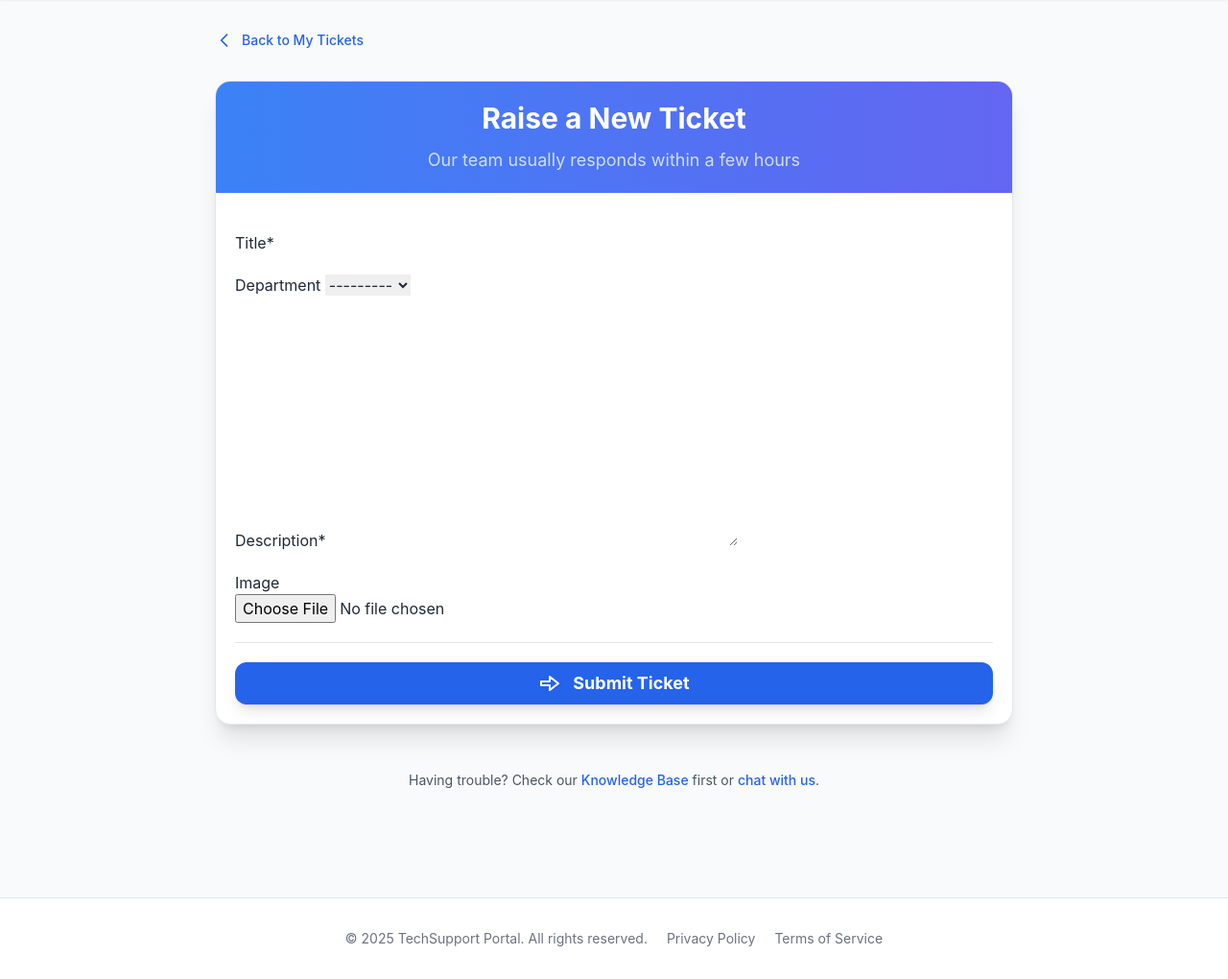
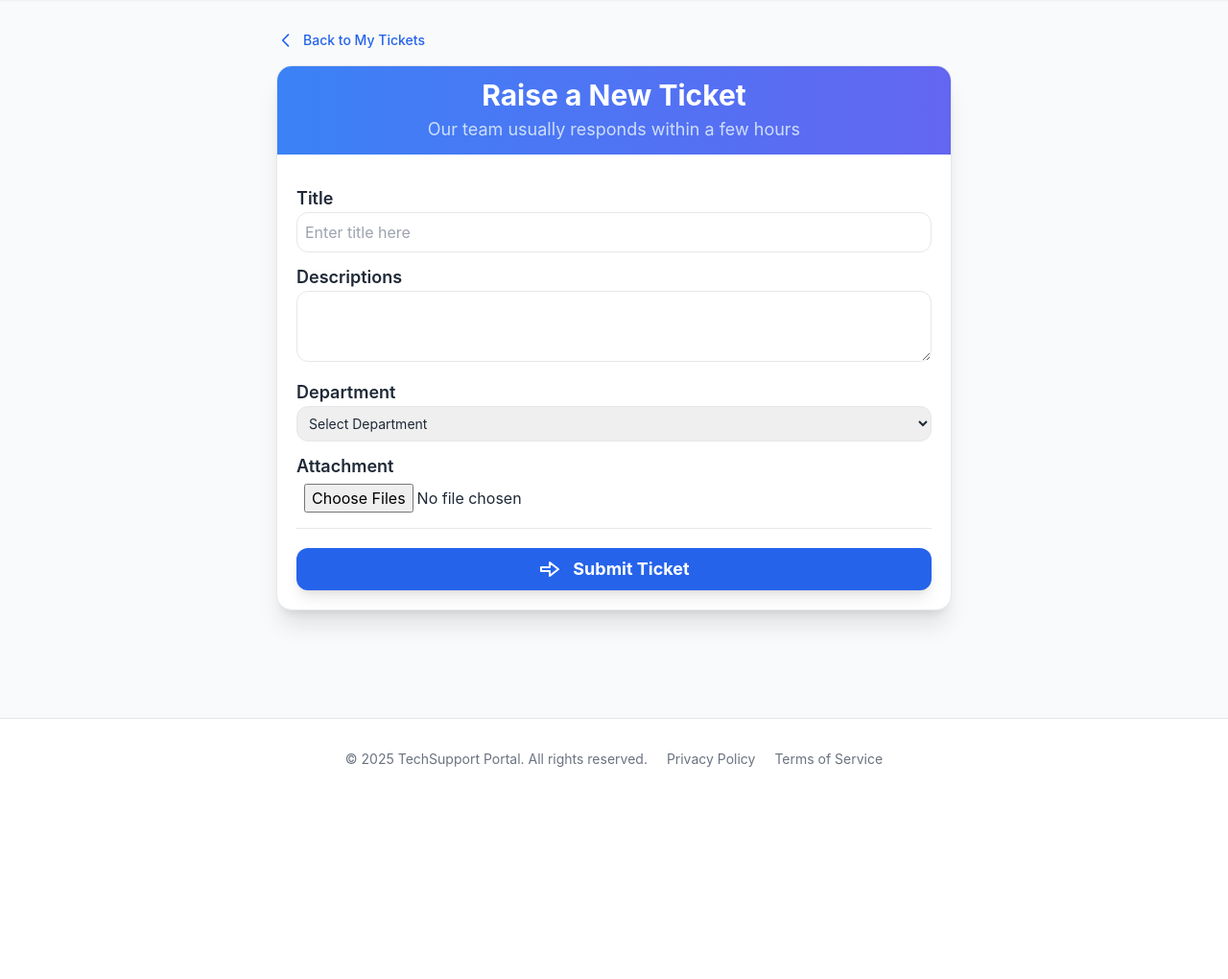
Before and after one commit to shivamkumar93/help-desk, a Django app: page /user-insertTicket/ in a window 1280 px wide. Shown: the part 65-1085 px from the top of the page at 96% size. After the commit the page ends 864 px from the top, so only its background shows below. Run offline with Django 5.2, Linux system fonts and the light colour scheme; the visitor is signed in with stand-in values (Sample User, id 1); some libraries are stand-ins or nearby versions; some web fonts are replaced.

Commit message:
add attachment in ticketform

```diff
--- a/tms/admin.py
+++ b/tms/admin.py
@@ -3,5 +3,5 @@
 # Register your models here.
 admin.site.register(TicketSupport)
 admin.site.register(CommentTicket)
-#admin.site.register(AttachmentTicket)
+admin.site.register(AttachmentTicket)
 admin.site.register(CustomUser)
--- a/tms/forms.py
+++ b/tms/forms.py
@@ -18,10 +18,10 @@
             return email
 
 
-class SupportTicketForm(ModelForm):
-    class Meta:
-        model = TicketSupport
-        fields = ['title','department','description', 'image']
+# class SupportTicketForm(ModelForm):
+#     class Meta:
+#         model = TicketSupport
+#         fields = ['title','department','description', 'image']
 
 class TicketCommentForm(ModelForm):
     class Meta:
--- a/tms/templates/user/insertTickets.html
+++ b/tms/templates/user/insertTickets.html
@@ -4,11 +4,11 @@
 
 {% block content %}
 
-<div class="max-w-4xl mx-auto px-4 sm:px-6 lg:px-8 ">
+<div class="max-w-3xl mx-auto px-4 sm:px-6 lg:px-8 ">
 
     <!-- Back Link -->
     <a href="{% url 'userdashboard' %}"
-       class="inline-flex items-center gap-2 text-blue-600 hover:text-blue-800 font-medium text-sm mb-8 transition">
+       class="inline-flex items-center gap-2 text-blue-600 hover:text-blue-800 font-medium text-sm mb-4 transition">
         <svg class="w-5 h-5" fill="none" stroke="currentColor" viewBox="0 0 24 24">
             <path stroke-linecap="round" stroke-linejoin="round" stroke-width="2" d="M15 19l-7-7 7-7"/>
         </svg>
@@ -19,20 +19,43 @@
     <div class="bg-white rounded-2xl shadow-xl border border-gray-200 overflow-hidden">
 
         <!-- Gradient Header -->
-        <div class="bg-gradient-to-r from-blue-500 to-indigo-500 px-8 py-5   text-white text-center">
+        <div class="bg-gradient-to-r from-blue-500 to-indigo-500 px-8 py-3   text-white text-center">
             <h1 class="text-3xl font-bold">Raise a New Ticket</h1>
-            <p class="mt-3 text-blue-100 text-lg opacity-90">
+            <p class="mt-1 text-blue-100 text-lg opacity-90">
                 Our team usually responds within a few hours
             </p>
         </div>
 
         <!-- Form Body -->
         <div class="p-4 lg:p-5">
-            <form method="POST" enctype="multipart/form-data" class="space-y-5">
+            <form method="POST" enctype="multipart/form-data" class="space-y-3">
                 {% csrf_token %}
 
-                <!-- Crispy Form – Beautifully Styled Automatically -->
-                {{ form|crispy }}
+               <div>
+                <label for="title" class="w-full text-lg font-semibold"> Title </label>
+                <input type="text" name="title" id="title" required class="w-full border py-2 border-gray-200 px-2 rounded-xl" placeholder="Enter title here">
+               </div>
+
+               <div>
+                <label for="description" class="w-full text-lg font-semibold"> Descriptions </label>
+                <textarea name="description" id="description" required class="w-full border border-gray-200 p-3 rounded-xl " ></textarea>
+               </div>
+
+               <div>
+                <label for="departments" class="w-full text-lg font-semibold">Department</label>
+                <select name="departments" id="departments" class="w-full border border-gray-200 py-2 text-sm rounded-xl px-2">
+                    <option value="">Select Department</option>
+                    <option value="technical">Technical</option>
+                    <option value="support">Support</option>
+                    <option value="sells">Sells</option>
+                </select>
+               </div>
+
+               <div>
+                <label for="attachments" class="w-full text-lg font-semibold">Attachment</label>
+                <input type="file" name="attachments" id="attachments" multiple class="w-full  py-1 rounded-xl px-2">
+               </div>
+
 
                 <!-- Submit Button -->
                 <div class="pt-5 border-t border-gray-200">
@@ -51,13 +74,13 @@
     </div>
 
     <!-- Footer Help -->
-    <div class="mt-12 text-center text-gray-600">
+    <!-- <div class="mt-12 text-center text-gray-600">
         <p class="text-sm">
             Having trouble? Check our
             <a href="#" class="text-blue-600 hover:underline font-medium">Knowledge Base</a>
             first or <a href="#" class="text-blue-600 hover:underline font-medium">chat with us</a>.
         </p>
-    </div>
+    </div> -->
 </div>
 
 {% endblock %}
--- a/tms/views.py
+++ b/tms/views.py
@@ -44,15 +44,22 @@
 
 @login_required
 def insertTicket(request):
-    form = SupportTicketForm(request.POST or None, request.FILES or None)
+
     if request.method == 'POST':
-        if form.is_valid():
-            ticket = form.save(commit = False)
-            ticket.created_by = request.user
-            ticket.status = 'open'
-            ticket.save()
-            return redirect(userDashboard)
-    return render(request, 'user/insertTickets.html', {'form':form})
+        title = request.POST.get('title')
+        description = request.POST.get('description')
+        department = request.POST.get('departments')
+
+        newTicket = TicketSupport.objects.create(title=title, description=description, department=department, created_by=request.user, status='open')
+
+        if 'attachments' in request.FILES:
+            attachments = request.FILES.getlist('attachments')
+
+            for file in attachments:
+                AttachmentTicket.objects.create(file=file, ticket=newTicket, uploaded_by=request.user)
+        return redirect('userdashboard')
+
+    return render(request, 'user/insertTickets.html')
 
 @login_required
 @role_required(allowed_roles=['user'])
@@ -71,6 +78,7 @@
 def ticketDetail(request, ticket_id):
     ticket = get_object_or_404(TicketSupport, id=ticket_id, created_by = request.user)
     replies = ticket.comments.all().order_by('created_at')
+    attachments = ticket.attachments.all()
     form = TicketCommentForm(request.POST or None)
 
     if request.method == 'POST':
@@ -86,7 +94,7 @@
                     ticket.status = 'in_progress'
                 ticket.save()
             return redirect('replycomment', id=ticket.id)
-    return render(request, 'user/ticketdetail.html', {'ticket':ticket, 'replies':replies, 'form':form})
+    return render(request, 'user/ticketdetail.html', {'ticket':ticket, 'replies':replies, 'form':form, 'attachments':attachments})
 
 
 def reopen_ticket(request, ticket_id):
```
Also changed, not shown: tms/templates/user/ticketdetail.html (+48 -18 lines).
